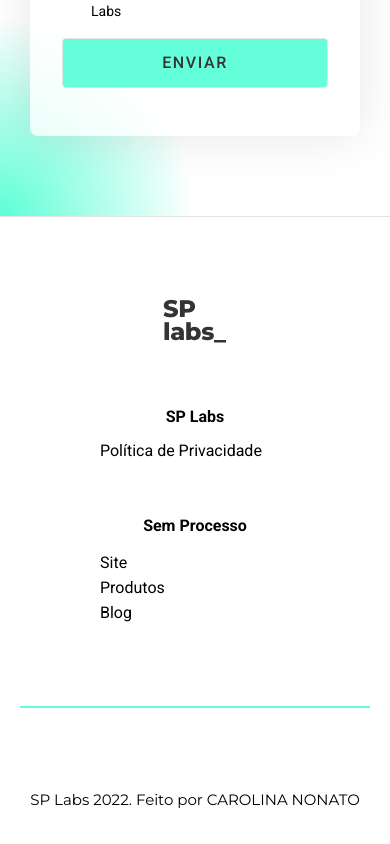
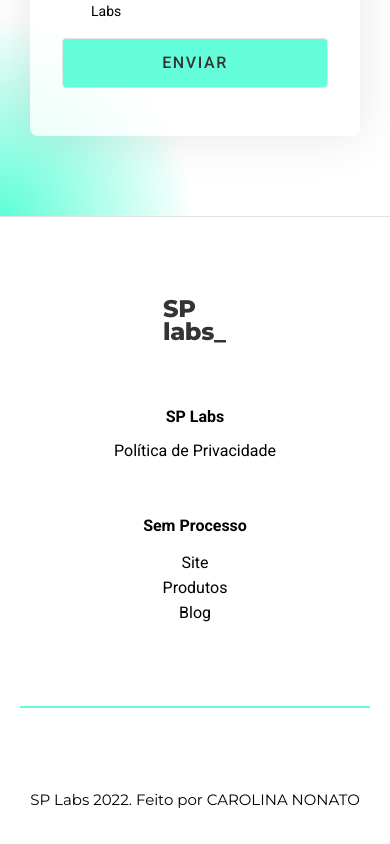
Before and after one commit to carolinanonato/splabs, a React (Create React App) app: page / in a window 390 px wide. Shown: the part 2587-3431 px from the top of the page. Built offline with nearby package versions, Linux system fonts and the light colour scheme; no server answers.

Commit message:
fix solution width

```diff
--- a/src/Styles/Cases.scss
+++ b/src/Styles/Cases.scss
@@ -135,6 +135,11 @@
 
     .cases-component {
         padding: 0 30px;
+
+        p {
+            width: auto;
+        }
+
     }
 
 
@@ -147,6 +152,8 @@
     .cases-container {
         h2 {
             font-size: 32px;
+
+
         }
 
         p {
--- a/src/Styles/Footer.scss
+++ b/src/Styles/Footer.scss
@@ -172,7 +172,7 @@
         &__wrapper {
             display: flex;
             flex-direction: column;
-            justify-content: ce;
+            justify-content: center;
             margin: 80px auto;
             justify-content: center;
             width: 250px;
@@ -195,9 +195,8 @@
                 margin-left: 0;
             }
 
-            h5 {
+            li {
                 text-align: center;
-                // width: max-content;
                 justify-content: center;
 
             }
@@ -215,7 +214,7 @@
                 margin-bottom: 13px;
             }
 
-            a {
+            li {
 
                 justify-content: center;
 
```
